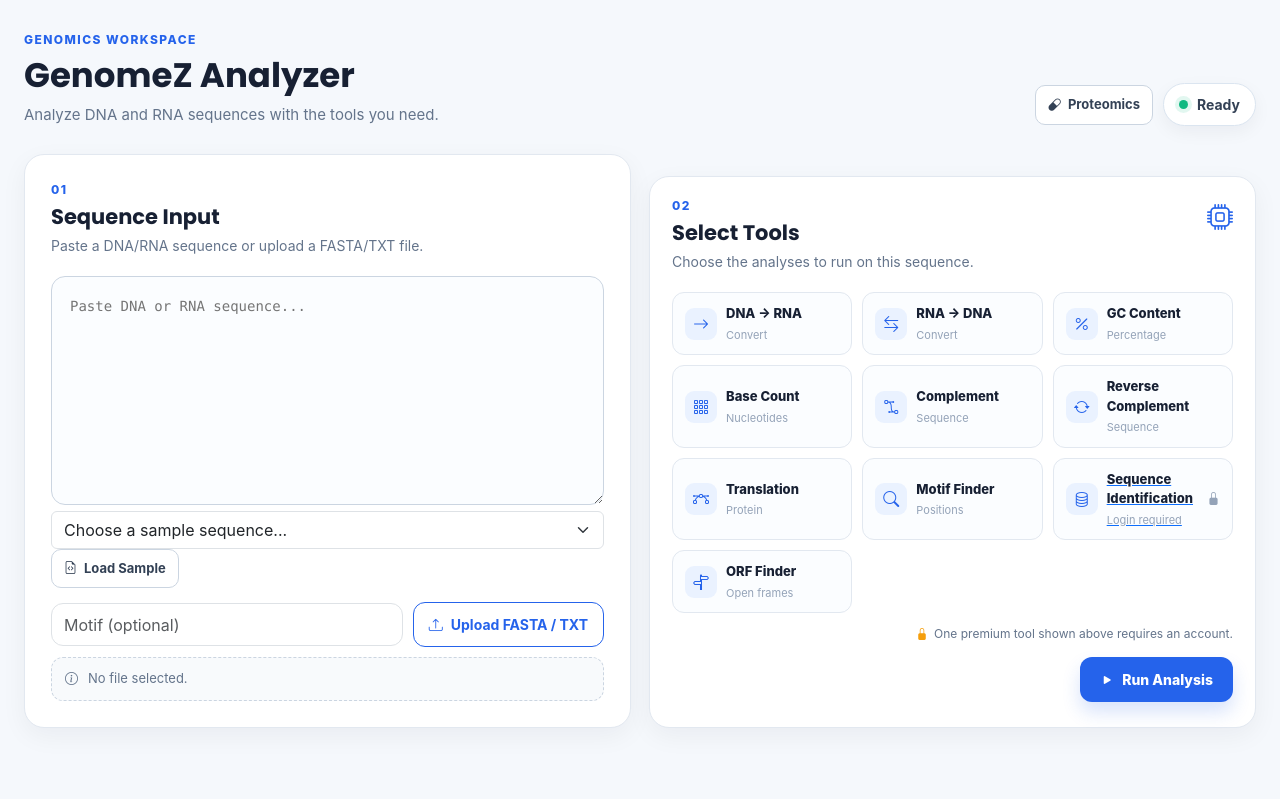
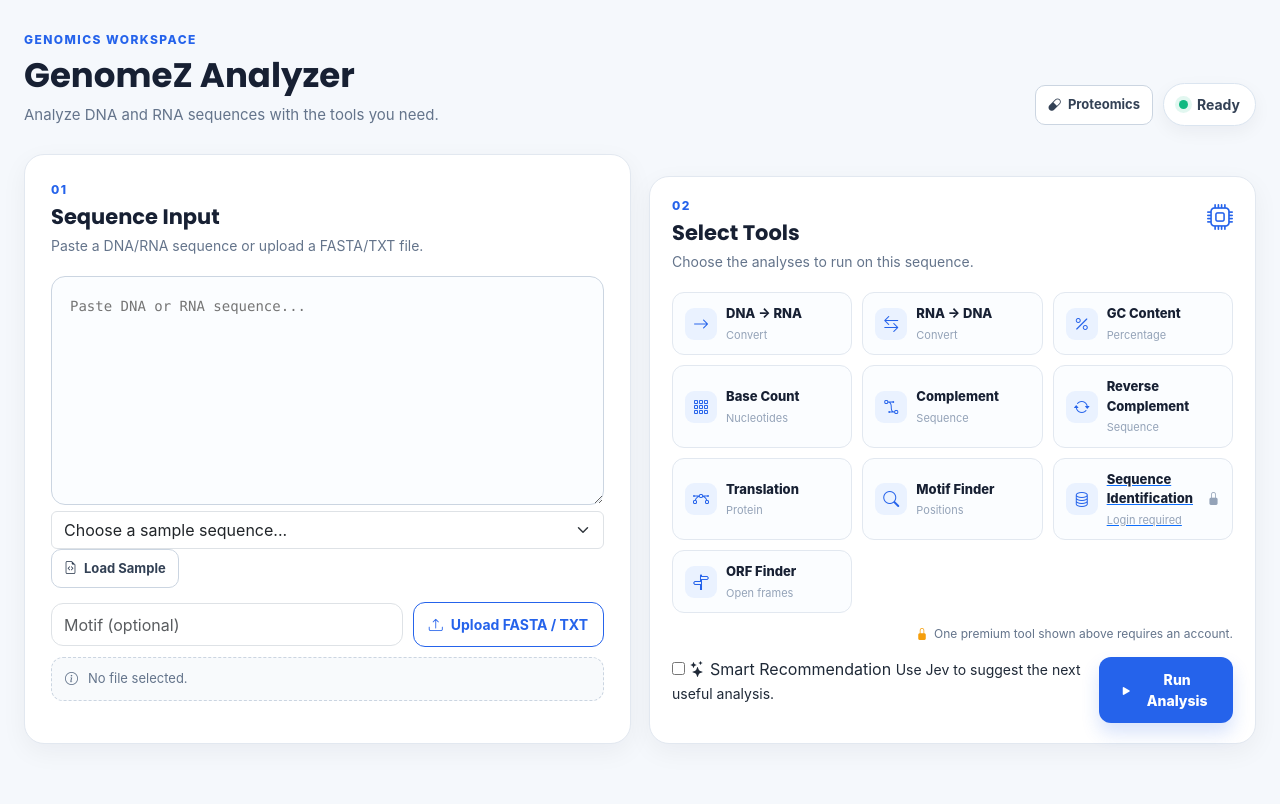
Before and after one commit to adityatiwari-git/GenomeZ, a Django app: page /analyzer/ in a window 1280 px wide. Shown: the part 73-877 px from the top of the page. Before the commit the page ends 818 px from the top, so only its background shows below. Run offline with Django 5.2, Linux system fonts and the light colour scheme; some libraries are stand-ins or nearby versions.

Commit message:
Add Jev smart recommendation control and result card

```diff
--- a/templates/analyzer/analyzer.html
+++ b/templates/analyzer/analyzer.html
@@ -180,11 +180,48 @@
                     </div>
 
                     <div class="run-row">
+                        <label class="smart-recommendation-toggle">
+                            <input type="checkbox" name="smart_recommendation" value="1">
+                            <span>
+                                <i class="bi bi-stars"></i>
+                                Smart Recommendation
+                                <small>Use Jev to suggest the next useful analysis.</small>
+                            </span>
+                        </label>
+
                         <button class="run-button" type="submit">
                             <i class="bi bi-play-fill"></i>
                             Run Analysis
                         </button>
                     </div>
+
+                    {% if jev_recommendation %}
+                    <div class="jev-recommendation">
+                        <div class="jev-recommendation-header">
+                            <div>
+                                <span class="panel-label">JEV</span>
+                                <h3>Smart Analysis Recommendation</h3>
+                            </div>
+                            <i class="bi bi-stars"></i>
+                        </div>
+
+                        {% if jev_recommendation.available %}
+                            <p>
+                                Suggested next action:
+                                <strong>{{ jev_recommendation.next_action|default:"General analysis" }}</strong>
+                            </p>
+
+                            {% if jev_recommendation.database_search %}
+                                <p>
+                                    Database search:
+                                    <strong>{{ jev_recommendation.database_search|yesno:"Recommended,Not recommended" }}</strong>
+                                </p>
+                            {% endif %}
+                        {% else %}
+                            <p>{{ jev_recommendation.message }}</p>
+                        {% endif %}
+                    </div>
+                    {% endif %}
                 </section>
 
             </div>
```
